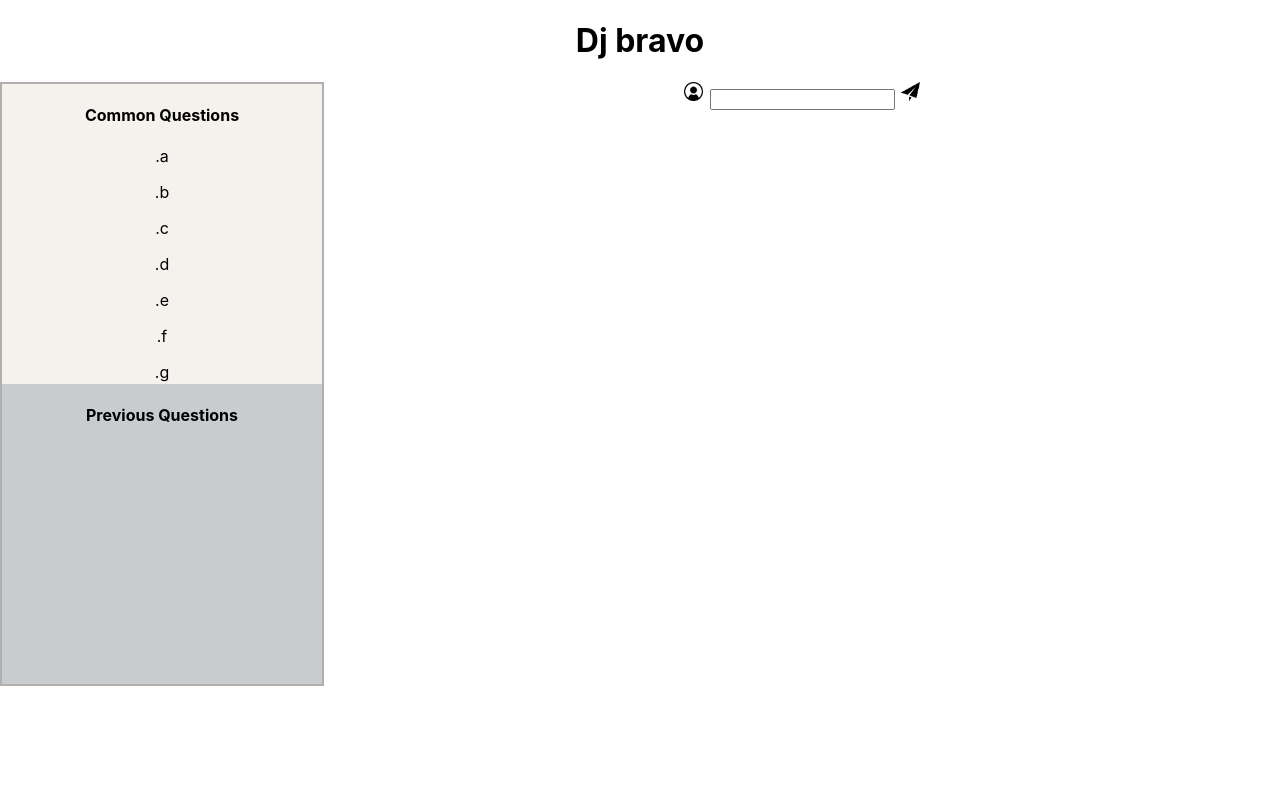
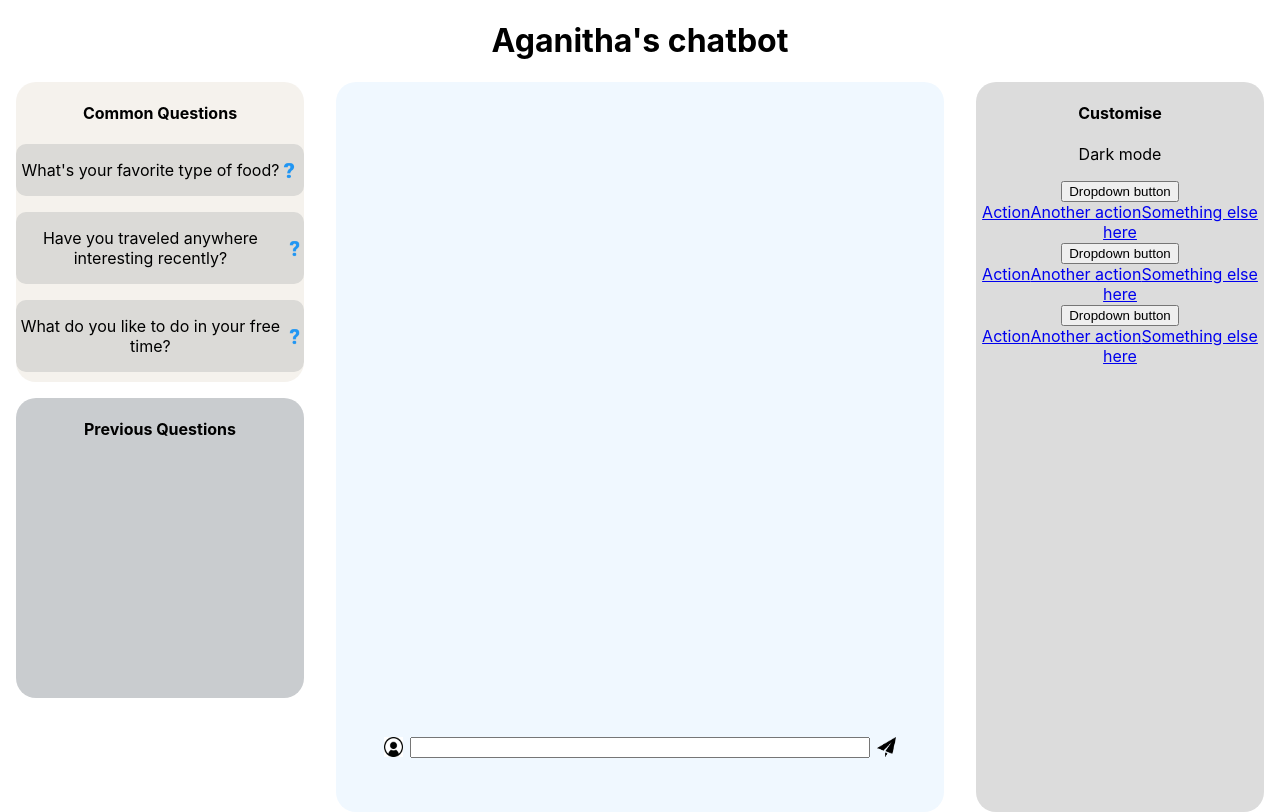
Before and after one commit to bairapraveen7/short_assgn, a React (Create React App) app: page / in a window 1280 px wide. Built offline with nearby package versions, Linux system fonts and the light colour scheme.

Commit message:
much work done

```diff
--- a/src/App.css
+++ b/src/App.css
@@ -1,10 +1,10 @@
 
 .Chat{
-  display:flex;
-  justify-content: center;
-  align-items: flex-start;
-  margin-left: auto;
-  margin-right: auto;
+  width:50%;
+  margin:0em 2em 0em 2em;
+  padding: 1em;
+  border-radius: 20px;
+  background-color: aliceblue;
 }
 
 .Chat_img{
@@ -15,28 +15,118 @@
 .Chat_input{
   width:100%;
   margin:0.5em;
+}
 
+.Chat_img_input{
+  display: flex;
+  align-items: center;
+  margin:2em;
 }
 
 .Common{
   height: 300px;
   overflow: scroll;
   text-align: center;
+  border-radius: 20px;
   background-color: rgb(245, 242, 237);
 }
 
 .Comm_prev{
-  border: 2px solid rgb(178, 174, 174);
+  margin-left: 1em;
   width:25%;
+}
+
+.Common_item_class{
+  background-color: #dbdad7;
+  border-radius: 10px;
+  margin-top: 1em;
+  display: flex;
+  justify-content: center;
+  align-items: center;
+}
+
+.Common_item_img{
+  width:1.2em;
+  height:1.2em;
+}
+
+.Content{
+  height: 600px;
+  overflow-y: scroll;
+  display: grid;
+  grid-template-areas: "tleft tright"
+                       "bleft bright";
+  grid-gap:1em;
+  justify-content: center;
+  align-items:center;
+
+}
+
+
+
+.Content_img1{
+  height:1.2em;
+  width:1.2em;
+}
+
+
+
+.Content_img2{
+
+    height:2.2em;
+    width:2.2em;
+
+}
+
+.Customise{
+  width:25%;
+  margin-right:1em;
+  background-color: gainsboro;
+  text-align: center;
+  border-radius: 20px;
 }
 
 .Entire{
   display: flex;
 }
 
+
+.grid1{
+  grid-area:"tleft";
+}
+
+.grid2{
+  grid-area:"tright";
+  border-radius: 10px;
+  padding:0.4em;
+  background-color: rgb(204, 246, 246);
+}
+
+.grid3{
+  grid-area:"bleft";
+}
+
+.grid4{
+  grid-area:"bright";
+  border-radius: 10px;
+  padding:0.4em;
+  background-color: rgb(194, 230, 230);
+}
+
 .Previous{
   height: 300px;
   overflow: scroll;
   text-align: center;
+  margin-top:1em;
+  border-radius:20px;
   background-color: rgb(201, 204, 207);
 }
+
+.Previous_item_class{
+  background-color: #e7e6e3;
+  border-radius: 10px;
+  margin-top: 1em;
+  display: flex;
+  justify-content: center;
+  align-items: center;
+}
--- a/src/App.js
+++ b/src/App.js
@@ -20,11 +20,12 @@ function App() {
   return (
     <>
 
-    <h1 style={{"textAlign":"center"}}>Dj bravo</h1>
+    <h1 style={{"textAlign":"center"}}>Aganitha's chatbot</h1>
 
     <div className='Entire'>
     <Stats Prev_que={Que_arr} />
-    <Chat setAppquest={setAppquest} setArr={setArr}/>
+    <Chat setAppquest={setAppquest} setArr={setArr} Questions={Que_arr}/>
+    <Customise />
     </div>
 
     </>
--- a/src/components/Chat.jsx
+++ b/src/components/Chat.jsx
@@ -1,11 +1,14 @@
 import React from "react";
 import { useState } from "react";
+import Content from "./Content";
 
 const Chat = (props) => {
 
     const setAppquest = props.setAppquest;
 
     const setArr = props.setArr;
+
+    const Questions = props.Questions;
 
     const submit = () => {
 
@@ -21,11 +24,13 @@ const Chat = (props) => {
 
     return (
         <div className="Chat">
+        <Content Questions={Questions}/>
 
+        <div className="Chat_img_input">
         <img className="Chat_img" src="./images/P_logo.jpeg" alt="Person_logo"></img>
         <input className="Chat_input" type="text" onKeyDown={ (e) => {e.key == "Enter" && submit()}}></input>
         <img className="Chat_img" src="./images/send.jpeg" onClick={submit} alt="Send logo"></img>
-
+        </div>
         </div>
     )
 
--- a/src/components/Common_que.js
+++ b/src/components/Common_que.js
@@ -1,20 +1,25 @@
 const Common_que = [
-    "a",
-    "b",
-    "c",
-    "d",
-    "e",
-    "f",
-    "g",
-    "g",
-    "g",
-    "g",
-    "g",
-    "g",
-    "g",
-    "g",
-    "g",
-    "g"
-]
+    "What's your favorite type of food?",
+    "Have you traveled anywhere interesting recently?",
+    "What do you like to do in your free time?",
+    "Do you have any favorite books or movies?",
+    "What's the most exciting thing you've ever done?",
+    "What's your dream travel destination?",
+    "What kind of music do you enjoy?",
+    "Do you have any hobbies or interests?",
+    "What's the best piece of advice you've ever received?",
+    "Are you a morning person or a night owl?",
+    "Do you have any pets?",
+    "What's a skill you've always wanted to learn?",
+    "What's the most memorable concert or live event you've been to?",
+    "If you could have any superpower, what would it be?",
+    "What's your favorite way to relax and unwind?",
+    "What's something that always makes you smile?",
+    "What's a place you'd love to visit but haven't had the chance to?",
+    "What's your go-to karaoke song?",
+    "What's the last TV show you binge-watched?",
+    "If you could meet any historical figure, who would it be?"
+  ]
+
 
 export default Common_que;
--- a/src/components/Content.jsx
+++ b/src/components/Content.jsx
@@ -1,12 +1,29 @@
 import React from "react";
+import Que_box from "./Content_sub/Que_box";
 
-const Content = () => {
+const Content = (props) => {
+
+    const Questions = props.Questions;
+
+    console.log(Questions);
 
     return (
-        <>
+        <div className="Content">
+
+        {
+            Questions.map((eachq) => {
+                return (
+
+                    <Que_box array={["./images/P_logo.jpeg",eachq,"./images/ag.png","Hai Praveen, I am doing good! What about You?"]}/>
+
+                );
 
 
-        </>
+            })
+        }
+
+
+        </div>
     )
 
 }
--- /dev/null
+++ b/src/components/Content_sub/Que_box.jsx
@@ -0,0 +1,32 @@
+import React from "react";
+
+function Que_box(props){
+
+    const arr = props.array;
+
+    console.log(arr);
+
+    return (
+        <>
+        <div className="grid1">
+            <img className="Content_img1" src={arr[0]}></img>
+        </div>
+
+        <div className="grid2">
+            <p>{arr[1]}</p>
+        </div>
+
+        <div className="grid3 Content_img2">
+            <img className="Content_img2" src={arr[2]}></img>
+        </div>
+
+        <div className="grid4">
+            <p>{arr[3]}</p>
+        </div>
+
+
+        </>
+    )
+}
+
+export default Que_box;
--- a/src/components/Customise.jsx
+++ b/src/components/Customise.jsx
@@ -3,10 +3,42 @@ import React from "react";
 const Customise = () => {
 
     return (
-        <>
-
-
-        </>
+        <div className="Customise">
+            <h4>Customise</h4>
+        <div>
+        <p>Dark mode</p>
+        </div>
+        <div class="dropdown">
+  <button class="btn btn-secondary dropdown-toggle" type="button" id="dropdownMenuButton" data-toggle="dropdown" aria-haspopup="true" aria-expanded="false">
+    Dropdown button
+  </button>
+  <div class="dropdown-menu" aria-labelledby="dropdownMenuButton">
+    <a class="dropdown-item" href="#">Action</a>
+    <a class="dropdown-item" href="#">Another action</a>
+    <a class="dropdown-item" href="#">Something else here</a>
+  </div>
+</div>
+<div class="dropdown">
+  <button class="btn btn-secondary dropdown-toggle" type="button" id="dropdownMenuButton" data-toggle="dropdown" aria-haspopup="true" aria-expanded="false">
+    Dropdown button
+  </button>
+  <div class="dropdown-menu" aria-labelledby="dropdownMenuButton">
+    <a class="dropdown-item" href="#">Action</a>
+    <a class="dropdown-item" href="#">Another action</a>
+    <a class="dropdown-item" href="#">Something else here</a>
+  </div>
+</div>
+<div class="dropdown">
+  <button class="btn btn-secondary dropdown-toggle" type="button" id="dropdownMenuButton" data-toggle="dropdown" aria-haspopup="true" aria-expanded="false">
+    Dropdown button
+  </button>
+  <div class="dropdown-menu" aria-labelledby="dropdownMenuButton">
+    <a class="dropdown-item" href="#">Action</a>
+    <a class="dropdown-item" href="#">Another action</a>
+    <a class="dropdown-item" href="#">Something else here</a>
+  </div>
+</div>
+          </div>
     )
 
 }
--- a/src/components/Status_sub/Common.jsx
+++ b/src/components/Status_sub/Common.jsx
@@ -9,7 +9,10 @@ function Common(){
         <h4>Common Questions</h4>
         {Common_que.map((item) => {
             return (
-                <p>.{item}</p>
+                <div className="Common_item_class">
+                <p className="Common_item">{item}</p>
+                <img className="Common_item_img" src="./images/question.png"></img>
+                </div>
             )
         })}
 
--- a/src/components/Status_sub/Previous.jsx
+++ b/src/components/Status_sub/Previous.jsx
@@ -9,7 +9,11 @@ const Previous = (props) => {
             <h4>Previous Questions</h4>
             {Prev_que.map((que) => {
                 return (
-                    <p>{que}</p>
+
+                    <div className="Previous_item_class">
+                    <p className="Previous_item">{que}</p>
+                    <img className="Common_item_img" src="./images/question.png"></img>
+                    </div>
                 )
             })}
 
```
Also changed, not shown: public/images/ag.png (added), public/images/question.png (added).
